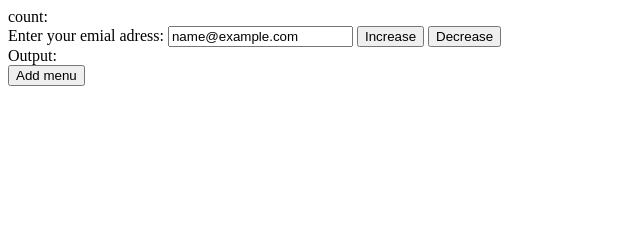
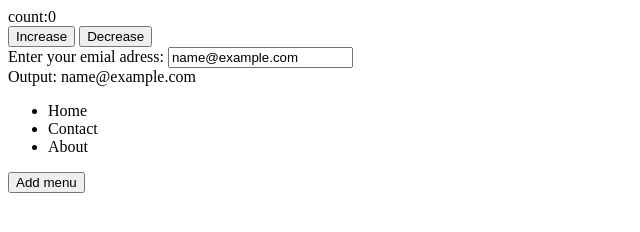
Before and after one commit to sanjib001/js-repository, a plain HTML site: page js-practice-dom.html in a window 1280 px wide. Both pictures are taken after typing "name@example.com" into the empty fields and a click on the button "Add menu". Shown: the whole page, without its empty margins (0-640 px from the left). Drawn offline with Linux system fonts and the light colour scheme.

Commit message:
Adds concepts of click, inputs and adding elements using js

```diff
--- a/js-practice-dom.html
+++ b/js-practice-dom.html
@@ -8,52 +8,83 @@
 </head>
 
 <body>
-    <div>count: <span id="count"></span></div>
-
-    <label>Enter your emial adress: </label>
-    <input type="text" name="email" placeholder="enter your email" id="email" />
-
+    <div>
+        count:<span id="count">0</span>
+    </div>
     <button id="increase-btn">Increase</button>
     <button id="decrease-btn">Decrease</button>
+
+    <div>
+        <label>Enter your emial adress:</label>
+        <input type="text" name="email" placeholder="enter your email" id="email" />
+    </div>
     <div>Output: <span id="output"></span></div>
     <button id="add-menu">Add menu</button>
 
     <script>
         let count_value = 0;
-        const countElement = document.querySelector("#count");
+        //grabbing the elements
+        const count = document.querySelector("#count");
+        const increase = document.querySelector("#increase-btn");
+        const decrease = document.querySelector("#decrease-btn");
+        const email = document.querySelector("#email");
+        const output = document.querySelector("#output");
+        const addMenu = document.querySelector("#add-menu");
 
-        const increaseElement = document.querySelector("#increase-btn");
-        const decreaseElement = document.querySelector("#decrease-btn");
-
-        const emailInputElemet = document.querySelector("#email");
-        const outputElement = document.querySelector("#output");
-        const addMenuElement = document.querySelector("#add-menu");
-
+        //function to handle events
         const handleIncreaseElement = (event) => {
             count_value = count_value + 1;
-            countElement.textContent = count_value;
+            count.textContent = count_value;
         }
 
-        const handleDecreaseElement =  (event) => {
+        const handleDecreaseElement = (event) => {
             count_value = count_value - 1;
-            countElement.textContent = count_value;
+            count.textContent = count_value;
+            increase.removeEventListener("click", handleIncreaseElement);
         }
 
         const handleInput = (event) => {
-            console.log(event.target.value)
-            console.log(event.target.name)
-            outputElement.textContent = event.target.value;
-            increaseElement.removeEventListener("click", handleIncreaseElement)
+            // console.log(event.target.value) //to show in console
+            // console.log(event.target.name)
+            output.textContent = event.target.value;
         }
 
+        //adding event listeners
+        increase.addEventListener("click", handleIncreaseElement)
+        decrease.addEventListener("click", handleDecreaseElement)
 
-        increaseElement.addEventListener("click", handleIncreaseElement)
-        decreaseElement.addEventListener("click", handleDecreaseElement)
+        email.addEventListener("input", handleInput)
+        addMenu.addEventListener("click", AddElementToMenu)
 
-         emailInputElement.addEventListener("input", handleInput)
-         addMenuElement.addEventListener("click", addElementDynamically)
+        //function to add menu item
+        function AddElementToMenu() {
+            //creating ul and li and a elements
+            const ul = document.createElement("ul");
 
+            const liFirst = document.createElement("li");
+            const liSecond = document.createElement("li");
+            const liThird = document.createElement("li");
 
+            const anchorFirst = document.createElement("a");
+            const anchorSecond = document.createElement("a");
+            const anchorThird = document.createElement("a");
+
+            anchorFirst.textContent = "Home";
+            anchorSecond.textContent = "Contact";
+            anchorThird.textContent = "About";
+
+            //assigning append child
+            liFirst.appendChild(anchorFirst);
+            liSecond.appendChild(anchorSecond);
+            liThird.appendChild(anchorThird);
+
+            ul.appendChild(liFirst);
+            ul.appendChild(liSecond);
+            ul.appendChild(liThird);
+
+            console.log(ul); //to show in console
+            output.appendChild(ul);
+        }
 
     </script>
 
```
Also changed, not shown: 1 other file.
